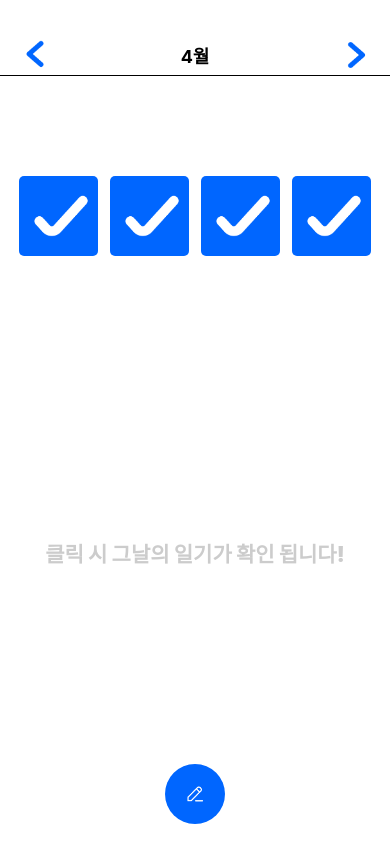
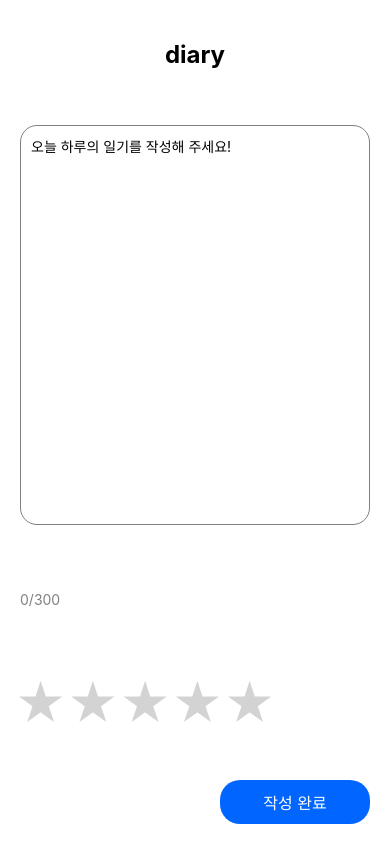
Before and after one commit to gbsw-ni/app, a React Native app: screen / in a window 390 px wide. Built offline with nearby package versions, Linux system fonts and the light colour scheme.

Commit message:
다이어리메모하는기능구현

```diff
--- a/App.js
+++ b/App.js
@@ -1,38 +1,42 @@
-import { TouchableOpacity, Image, StyleSheet, View, Text } from 'react-native';
+import { useState } from 'react';
+import { TextInput, TouchableOpacity, Text, View, StyleSheet, Keyboard } from 'react-native';
 
-const check = require('./icons/check.png');
+const DiaryMemo = ({ navigation }) => {
+  const [title, setTitle] = useState('');
+  const [content, setContent] = useState('');
+  const [rating, setRating] = useState(0);
 
-const Diary = ({ navigation }) => {
+  const changeRating = (newRating) => {
+    setRating(newRating);
+  };
+
+  const clickSave = () => {
+    console.log('내용:', content);
+    console.log('별점:', rating);
+    // 저장 로직을 구현해야됨. , 서버에 데이터를 보내거나 로컬 스토리지에 저장.
+    Keyboard.dismiss();
+  };
+
   return (
     <View style={styles.container}>
-      <View style={styles.header}>
-        <TouchableOpacity onPress={() => navigation.navigate('PreviousDate')}>
-          <Image source={require('./icons/right-arrow.png')} style={styles.navIcon} />
-        </TouchableOpacity>
-        <Text style={styles.dateText}>4월</Text>
-        <TouchableOpacity onPress={() => navigation.navigate('NextDate')}>
-          <Image source={require('./icons/left-arrow.png')} style={styles.navIcon} />
-        </TouchableOpacity>
+      <Text style={styles.header}>diary</Text>
+      <TextInput
+        style={styles.inputContent}
+        onChangeText={setContent}
+        value={content}
+        multiline={true}
+        placeholder="오늘 하루의 일기를 작성해 주세요!"
+      />
+      <Text style={styles.textCounter}>{content.length}/300</Text>
+      <View style={styles.stars}>
+        {[1, 2, 3, 4, 5].map((index) => (
+          <TouchableOpacity key={index} onPress={() => changeRating(index)}>
+            <Text style={index <= rating ? styles.starFilled : styles.starEmpty}>★</Text>
+          </TouchableOpacity>
+        ))}
       </View>
-      <View style={styles.buttonContainer}>
-        <TouchableOpacity style={styles.checkBox}>
-          <Image style={styles.check1} source={check} />
-        </TouchableOpacity>
-        <TouchableOpacity style={styles.checkBox}>
-          <Image style={styles.check1} source={check} />
-        </TouchableOpacity>
-        <TouchableOpacity style={styles.checkBox}>
-          <Image style={styles.check1} source={check} />
-        </TouchableOpacity>
-        <TouchableOpacity style={styles.checkBox}>
-          <Image style={styles.check1} source={check} />
-        </TouchableOpacity>
-      </View>
-      <View style={styles.centeredTextContainer}>
-        <Text style={styles.MainText}>클릭 시 그날의 일기가 확인 됩니다!</Text>
-      </View>
-      <TouchableOpacity style={styles.actionButton}>
-        <Image source={require('./icons/pen_icon.png')} style={styles.actionIcon} />
+      <TouchableOpacity style={styles.saveButton} onPress={clickSave}>
+        <Text style={styles.saveButtonText}>작성 완료</Text>
       </TouchableOpacity>
     </View>
   );
@@ -40,74 +44,60 @@ const Diary = ({ navigation }) => {
 
 const styles = StyleSheet.create({
   container: {
-    alignItems: 'center',
     flex: 1,
+    padding: 20,
+    backgroundColor: '#fff',
+    justifyContent: 'space-between', // 컨테이너 내의 요소들을 위, 중간, 아래로 분리
   },
   header: {
+    fontSize: 24,
+    fontWeight: 'bold',
+    textAlign: 'center',
+    color: 'black',
+    marginTop: 20,
+    marginBottom: -30, // 헤더와 입력칸 사이의 간격 확대
+  },
+  inputContent: {
+    height: 400,
+    width: '100%', // 화면 너비에 맞춰 조정
+    borderColor: 'gray',
+    borderWidth: 1,
+    borderRadius: 17,
+    padding: 10,
+    textAlignVertical: 'top',
+    marginBottom: -20, // 입력칸과 별점 사이의 간격 확대
+  },
+  textCounter: {
+    color: 'gray',
+    marginBottom: -20, // 카운터와 별점 사이의 간격 확대
+  },
+  stars: {
     flexDirection: 'row',
-    justifyContent: 'space-between',
-    alignItems: 'center',
-    width: '100%',
-    paddingTop: 20,
-    paddingBottom: 5,
-    marginTop:20,
-    borderBottomColor: 'black',
-    borderBottomWidth: 1,
-    paddingHorizontal: 20,
+    marginRight:100,
+    justifyContent: 'center',
+    marginBottom: -40, // 별점과 버튼 사이의 간격 확대
   },
-  navIcon: {
-    width: 30,
-    height: 30,
+  starFilled: {
+    fontSize: 50,
+    color: '#0066FF'
   },
-  dateText: {
-    fontSize: 18,
-    fontWeight: 'bold',
+  starEmpty: {
+    fontSize: 50,
+    color: 'lightgray'
   },
-  MainText: {
-    fontSize: 21,
-    textAlign: 'center',
-    fontWeight: '900',
-    color: '#CCCCCC',
+  saveButton: {
+    backgroundColor: '#0066FF',
+    borderRadius: 20,
+    padding: 10,
+    width: 150,
+    alignItems:'center',
+    marginLeft:200,
   },
-  buttonContainer: {
-    flexDirection: 'row',
-    justifyContent: 'space-between',
-    marginTop: 30,
-  },
-  checkBox: {
-    width: 79,
-    height: 80,
-    marginTop: 70,
-    backgroundColor: '#0066FF',
-    borderRadius: 5,
-    justifyContent: 'center',
-    alignItems: 'center',
-    margin: 6,
-  },
-  check1: {
-    width: 65,
-    height: 55,
-  },
-  centeredTextContainer: {
-    flex: 1,
-    justifyContent: 'center',
-    alignItems: 'center',
-    width: '100%',
-  },
-  actionButton: {
-    position: 'absolute',
-    bottom: 20,
-    backgroundColor: '#0066FF',
-    width: 60,
-    height: 60,
-    borderRadius: 30,
-    justifyContent: 'center',
-    alignItems: 'center',
-  },
-  actionIcon: {
-    width: 30,
-    height: 30,
-  },
+  saveButtonText: {
+    color: 'white',
+    fontSize: 16
+  }
 });
 
-export default Diary;
+
+export default DiaryMemo;
```
Also changed, not shown: screens/Diary.js (+75 -42 lines), screens/DiaryMemo.js (+91 -9 lines), icons/del.png (added).
